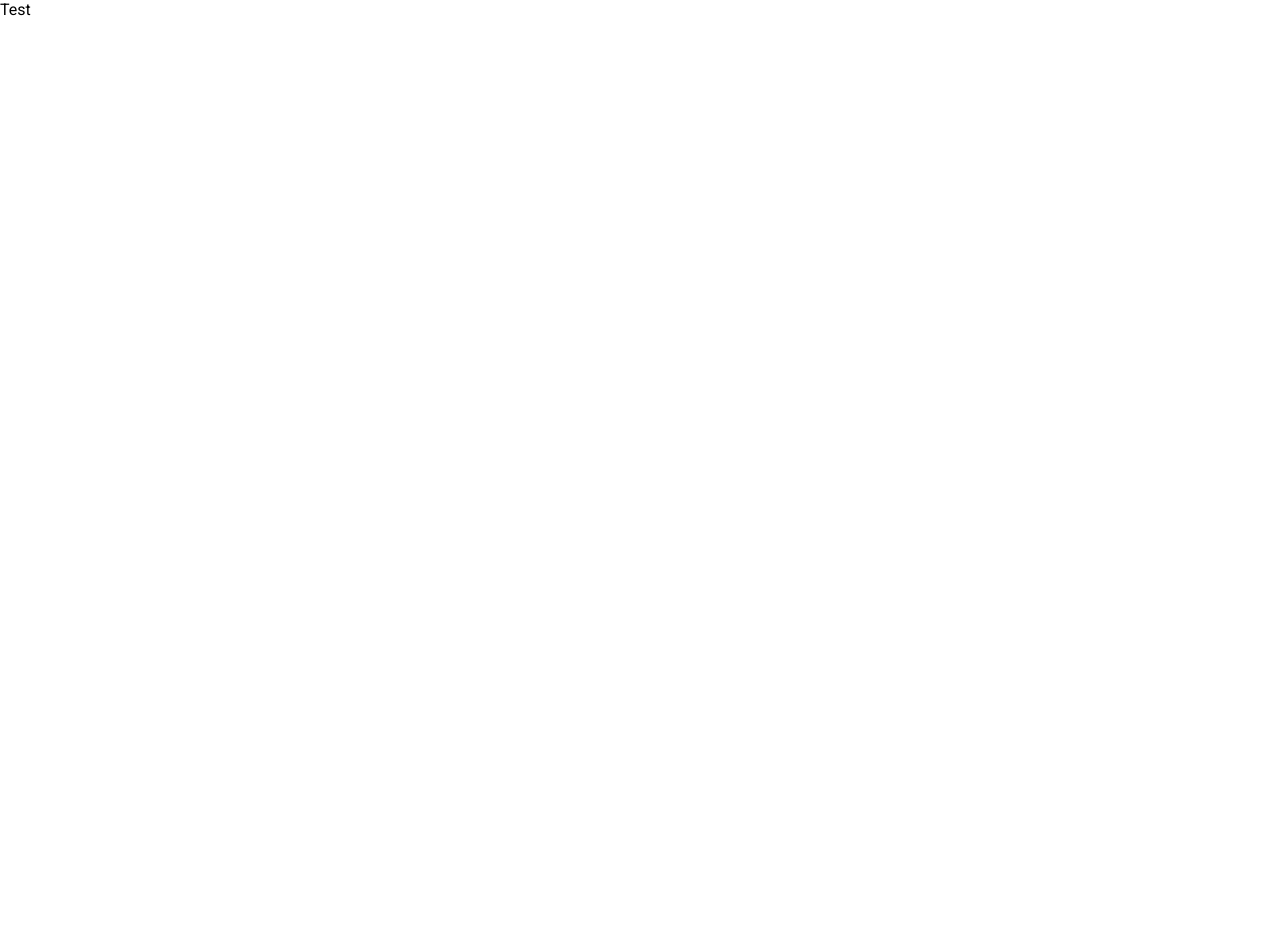
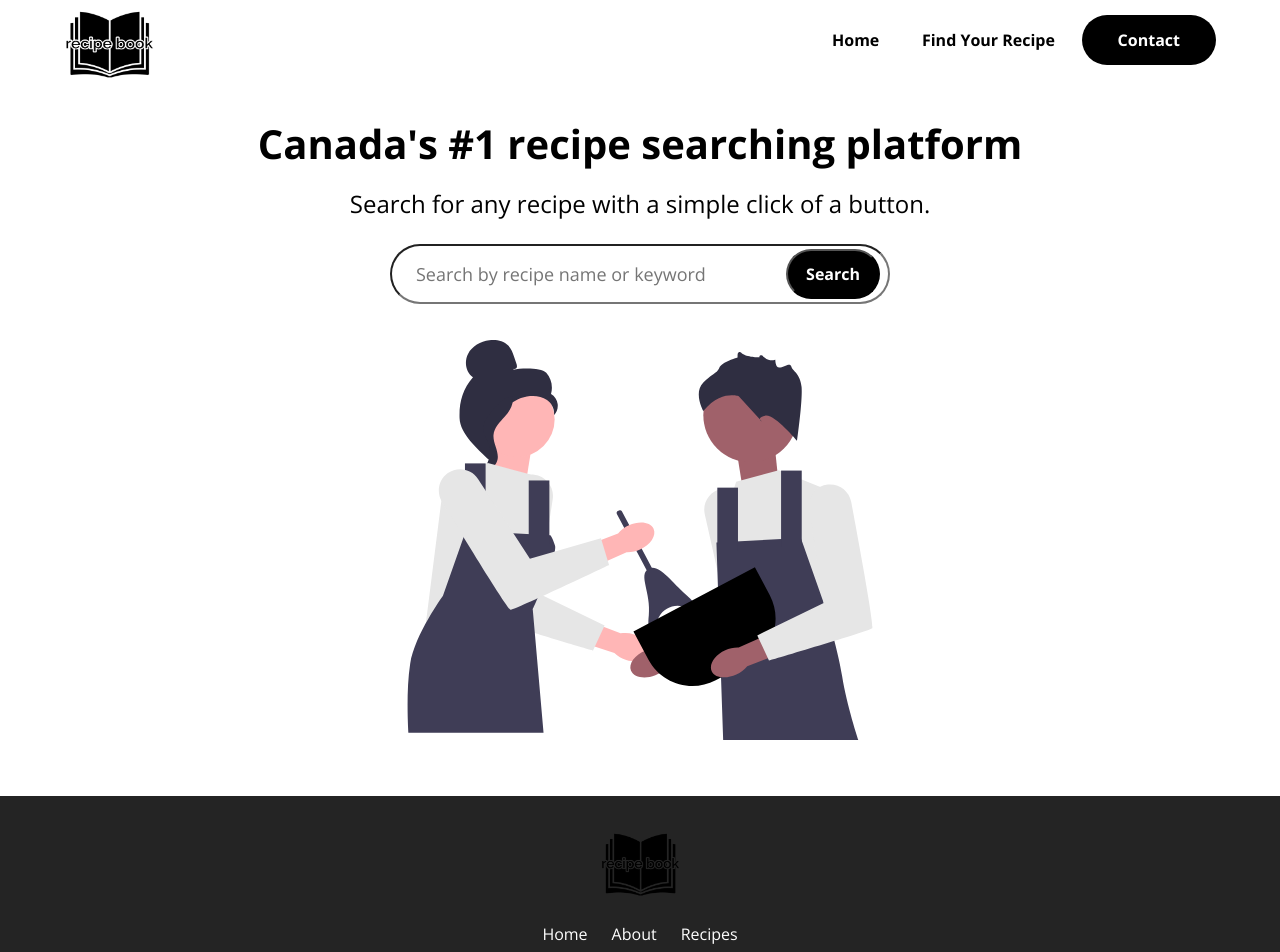
Before and after one commit to bugstr/recipe-book, a React (Create React App) app: page / in a window 1280 px wide. Shown: the top 952 px of the page. Before the commit the page ends 800 px from the top, so only its background shows below. Built offline with nearby package versions, Linux system fonts and the light colour scheme.

Commit message:
created nav bar, landing page, footer

```diff
--- a/src/App.js
+++ b/src/App.js
@@ -1,8 +1,19 @@
+import { Route, BrowserRouter as Router, Routes } from "react-router-dom";
+import Nav from "./components/Nav";
+import Footer from "./components/Footer";
+import Landing from "./components/Landing";
+
 function App() {
   return (
-    <div className="App">
-      Test
-    </div>
+    <Router>
+      <div className="App">
+        <Nav />
+        <Routes>
+          <Route path="/" element={<Landing />} />
+        </Routes>
+        <Footer />
+      </div>
+    </Router>
   );
 }
 
--- /dev/null
+++ b/src/components/Footer.css
@@ -0,0 +1,50 @@
+.row__column {
+  display: flex;
+  flex-direction: column;
+  align-items: center;
+}
+
+footer {
+  background-color: #242424;
+}
+
+.footer__logo {
+  width: 80px;
+  height: auto;
+  mix-blend-mode: multiply;
+}
+
+.footer__link,
+.footer__copyright {
+  color: #fff;
+}
+
+.footer__links {
+  display: flex;
+  margin: 20px 0 24px 0;
+  gap: 24px;
+}
+
+.footer__link {
+  text-decoration: none;
+}
+
+.link__hover-effect {
+  position: relative;
+}
+
+.footer__link.link__hover-effect:after {
+  content: "";
+  position: absolute;
+  bottom: -3px;
+  height: 3px;
+  width: 0;
+  right: 0;
+  transition: all 300ms ease;
+  background-color: white;
+}
+
+.link__hover-effect:hover:after {
+  left: 0;
+  width: 100%;
+}
--- /dev/null
+++ b/src/components/Footer.jsx
@@ -0,0 +1,35 @@
+import React from "react";
+import { Link } from "react-router-dom";
+import "./Footer.css";
+
+function Footer() {
+  return (
+    <footer>
+      <div className="container">
+        <div className="row row__column">
+          <Link to="/">
+            <figure>
+              <img src="/logo-black.png" className="footer__logo" alt="" />
+            </figure>
+          </Link>
+          <div className="footer__links">
+            <Link to="/" className="footer__link link__hover-effect">
+              Home
+            </Link>
+            <Link to="/" className="footer__link link__hover-effect">
+              About
+            </Link>
+            <Link to="/" className="footer__link link__hover-effect">
+              Recipes
+            </Link>
+          </div>
+          <div className="footer__copyright">
+            Copyright &copy; 2023 RecipeBook
+          </div>
+        </div>
+      </div>
+    </footer>
+  );
+}
+
+export default Footer;
--- a/src/components/Landing.css
+++ b/src/components/Landing.css
@@ -0,0 +1,84 @@
+.header__content {
+  display: flex;
+  flex-direction: column;
+  justify-content: center;
+  align-items: center;
+  padding-bottom: 36px;
+}
+
+.header__content--title {
+  font-size: 40px;
+  margin-bottom: 16px;
+  text-align: center;
+}
+
+.header__content--subtitle {
+  font-size: 24px;
+  margin-bottom: 24px;
+  text-align: center;
+}
+
+.header__btn-search {
+  padding: 20px 48px;
+  border-radius: 9999px;
+  font-size: 22px;
+  font-weight: 700;
+  color: white;
+  background-color: black;
+  cursor: pointer;
+  transition: all 300ms ease;
+}
+
+.header__btn-search:hover {
+  background-color: #242424;
+}
+
+.input-wrapper {
+  width: 100%;
+  max-width: 600px;
+  display: flex;
+  justify-content: center;
+  position: relative;
+  animation: fadeIn ease 2s;
+}
+
+#searchInput {
+  width: 100%;
+  max-width: 500px;
+  height: 60px;
+  border-radius: 50px;
+  overflow: hidden;
+  padding-left: 24px;
+  font-size: 18px;
+}
+
+.search-button {
+  position: absolute;
+  top: 50%;
+  right: 60px;
+  transform: translateY(-50%);
+  padding: 12px 18px;
+  border-radius: 9999px;
+  font-size: 16px;
+  font-weight: bold;
+  color: white;
+  background-color: black;
+  cursor: pointer;
+  transition: all 300ms ease;
+}
+
+.search-button:hover {
+  background-color: #242424;
+}
+
+.recipe-img--wrapper {
+  display: flex;
+  justify-content: center;
+}
+
+.recipe-img {
+  width: 100%;
+  max-width: 500px;
+  height: 400px;
+  margin-bottom: 20px;
+}
--- a/src/components/Landing.jsx
+++ b/src/components/Landing.jsx
@@ -1,9 +1,36 @@
-import React from 'react'
+import React from "react";
+import "./Landing.css";
 
 function Landing() {
   return (
-    <div>Landing</div>
-  )
+    <div class="container">
+      <div class="row">
+        <div class="header__content">
+          <h1 class="header__content--title">
+            Canada's #1 recipe searching platform
+          </h1>
+          <p class="header__content--subtitle">
+            Search for any recipe with a simple click of a button.
+          </p>
+
+          <div class="input-wrapper">
+            <input
+              id="searchInput"
+              type="text"
+              placeholder="Search by recipe name or keyword"
+            />
+            <button id="searchButton" class="search-button">
+              Search
+            </button>
+          </div>
+        </div>
+
+        <figure class="recipe-img--wrapper">
+          <img class="recipe-img" src="/undraw_cooking.svg" alt="" />
+        </figure>
+      </div>
+    </div>
+  );
 }
 
-export default Landing
+export default Landing;
--- /dev/null
+++ b/src/components/Nav.css
@@ -0,0 +1,76 @@
+nav {
+  height: 80px;
+  display: flex;
+}
+
+.nav__container {
+  width: 100%;
+  max-width: 1200px;
+  padding: 0 24px;
+  display: flex;
+  justify-content: space-between;
+  align-items: center;
+  margin: 0 auto;
+}
+
+.logo--wrapper {
+  padding-top: 15px;
+}
+
+.logo {
+  width: 90px;
+  height: 70px;
+}
+
+.nav__links {
+  display: flex;
+  width: 100%;
+  max-width: 400px;
+  justify-content: space-between;
+  align-items: center;
+}
+
+.nav__link {
+  margin-left: 16px;
+  text-decoration: none;
+  text-align: center;
+  font-size: 16px;
+  color: black;
+  font-weight: bold;
+}
+
+.link__hover-effect {
+  position: relative;
+}
+
+.link__hover-effect:after {
+  content: "";
+  position: absolute;
+  bottom: -3px;
+  height: 3px;
+  width: 0;
+  right: 0;
+  transition: all 300ms ease;
+  background-color: black;
+}
+
+.link__hover-effect:hover:after {
+  left: 0;
+  width: 100%;
+}
+
+.btn-contact {
+  padding: 14px 36px;
+  border-radius: 9999px;
+  border: none;
+  font-size: 16px;
+  font-weight: 700;
+  color: white;
+  background-color: black;
+  cursor: not-allowed;
+  transition: all 300ms ease;
+}
+
+.btn-contact:hover {
+  background-color: #242424;
+}
--- /dev/null
+++ b/src/components/Nav.jsx
@@ -0,0 +1,29 @@
+import React from "react";
+import "./Nav.css";
+import { Link } from "react-router-dom";
+
+function Nav() {
+  return (
+    <nav>
+      <div className="nav__container">
+        <Link to="/">
+          <figure class="logo--wrapper">
+            <img class="logo" src="/logo-black.png" alt="" />
+          </figure>
+        </Link>
+        <div class="nav__links">
+          <Link to="/" className="nav__link link__hover-effect">
+            Home
+          </Link>
+          <Link to="/" className="nav__link link__hover-effect">
+            Find Your Recipe
+          </Link>
+
+          <button class="btn-contact">Contact</button>
+        </div>
+      </div>
+    </nav>
+  );
+}
+
+export default Nav;
--- a/src/index.css
+++ b/src/index.css
@@ -1,8 +1,38 @@
-@import url('https://fonts.googleapis.com/css2?family=Roboto:wght@400;500;700;900&display=swap');
+/* @import url('https://fonts.googleapis.com/css2?family=Roboto:wght@400;500;700;900&display=swap'); */
+@import url("https://fonts.googleapis.com/css2?family=Open+Sans:wght@400;500;600;700;800&display=swap");
 
 * {
   margin: 0;
   padding: 0;
   box-sizing: border-box;
-  font-family: "Roboto", sans-serif;
+  font-family: "Open Sans", sans-serif;
 }
+
+html {
+  scroll-behavior: smooth;
+}
+
+a {
+  cursor: pointer;
+  text-decoration: none;
+}
+
+ul {
+  display: flex;
+}
+
+li {
+  list-style-type: none;
+}
+
+.container {
+  padding: 36px 0;
+  width: 100%;
+}
+
+.row {
+  width: 100%;
+  max-width: 1200px;
+  margin: 0 auto;
+  padding: 0 12px;
+}
```
Also changed, not shown: public/logo-black.png (added), public/undraw_cooking.svg (added).
